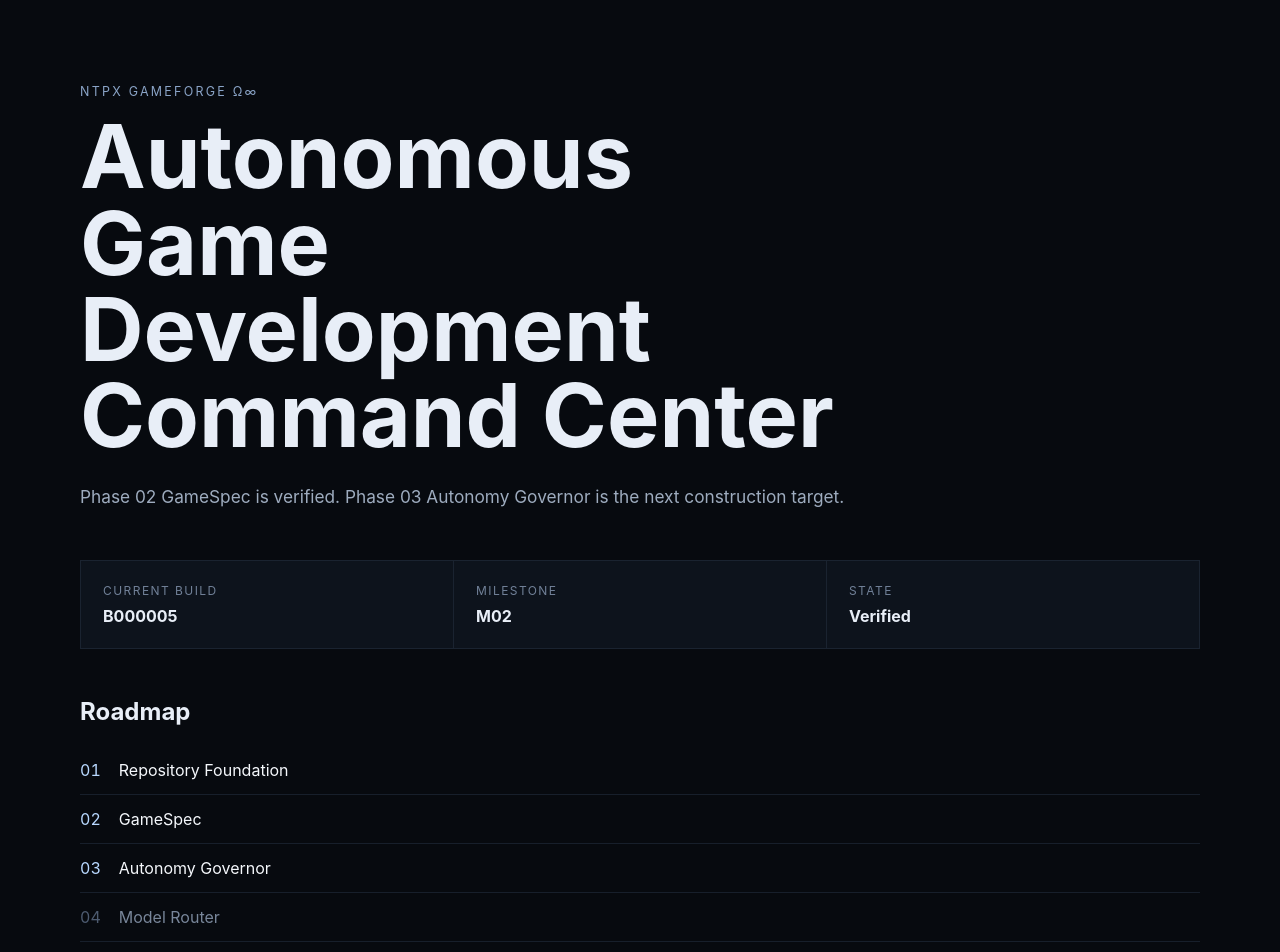
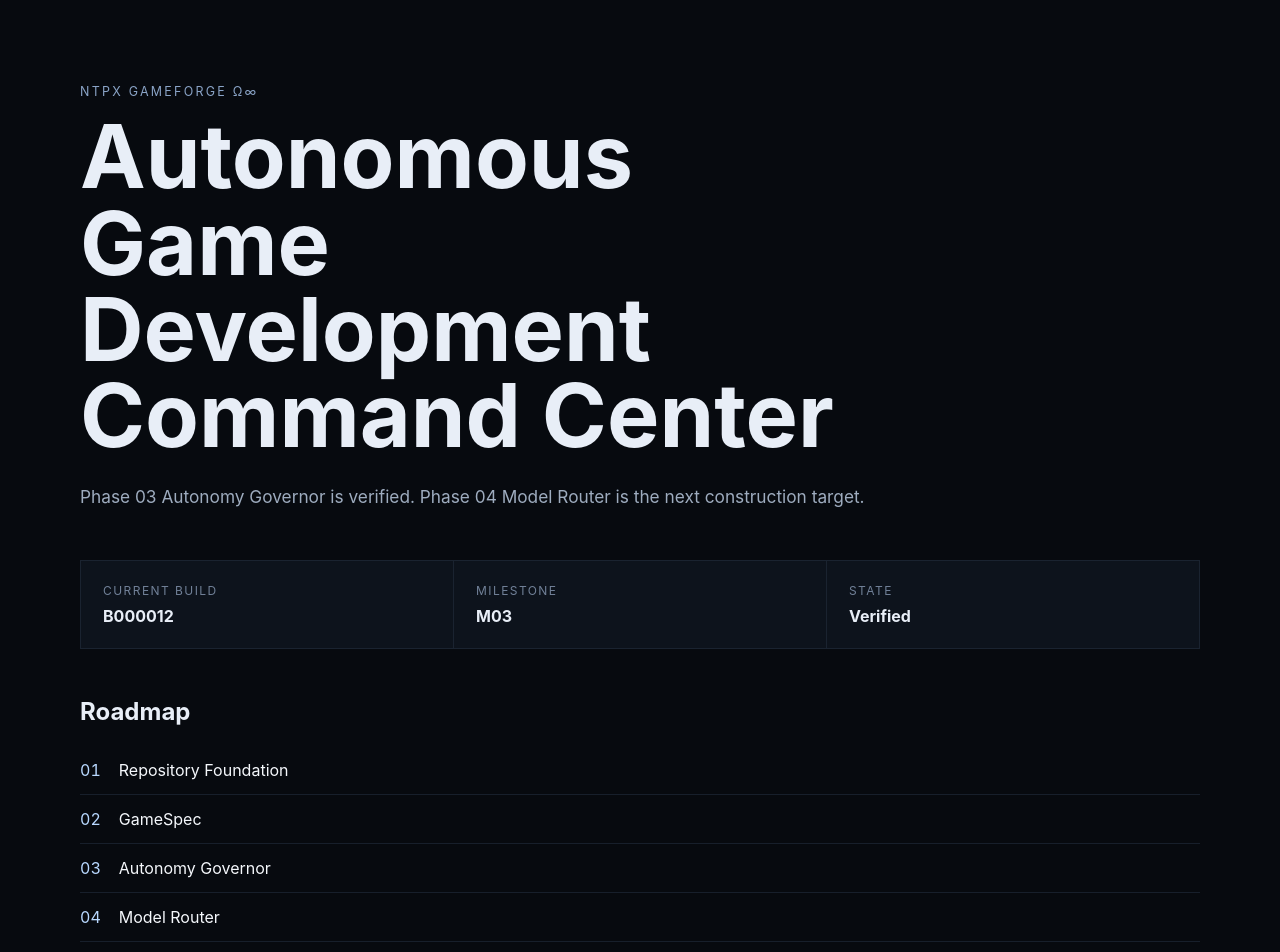
Before and after one commit to NuTroPeX-Studio-AI/NTPX-Game-Forge-Studio-, a React (Vite) app in the folder apps/studio-desktop/: page / in a window 1280 px wide. Shown: the top 952 px of the page. Built offline with nearby package versions, Linux system fonts and the light colour scheme.

Commit message:
feat(studio): show verified Phase 03 and next target

```diff
--- a/apps/studio-desktop/src/App.tsx
+++ b/apps/studio-desktop/src/App.tsx
@@ -14,13 +14,13 @@ export default function App() {
         <p className="eyebrow">NTPX GAMEFORGE Ω∞</p>
         <h1>Autonomous Game Development Command Center</h1>
         <p className="lede">
-          Phase 02 GameSpec is verified. Phase 03 Autonomy Governor is the next construction target.
+          Phase 03 Autonomy Governor is verified. Phase 04 Model Router is the next construction target.
         </p>
       </section>
 
       <section className="panel">
-        <div><span className="label">Current build</span><strong>B000005</strong></div>
-        <div><span className="label">Milestone</span><strong>M02</strong></div>
+        <div><span className="label">Current build</span><strong>B000012</strong></div>
+        <div><span className="label">Milestone</span><strong>M03</strong></div>
         <div><span className="label">State</span><strong>Verified</strong></div>
       </section>
 
@@ -28,7 +28,7 @@ export default function App() {
         <h2>Roadmap</h2>
         <ol>
           {stages.map((stage, index) => (
-            <li key={stage} className={index <= 2 ? "active" : "pending"}>
+            <li key={stage} className={index <= 3 ? "active" : "pending"}>
               <span>{String(index + 1).padStart(2, "0")}</span>
               {stage}
             </li>
```
